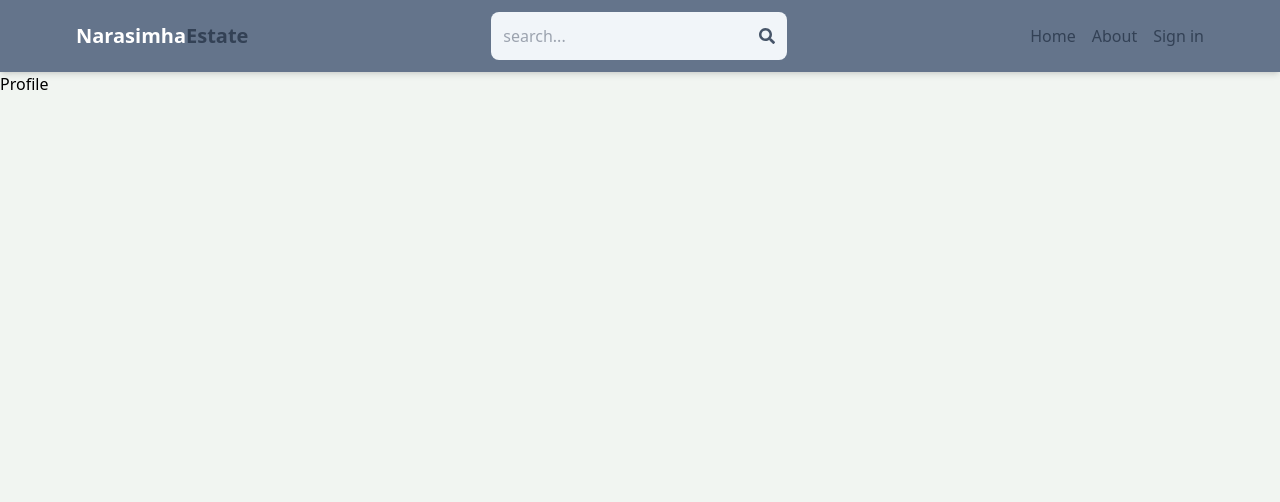
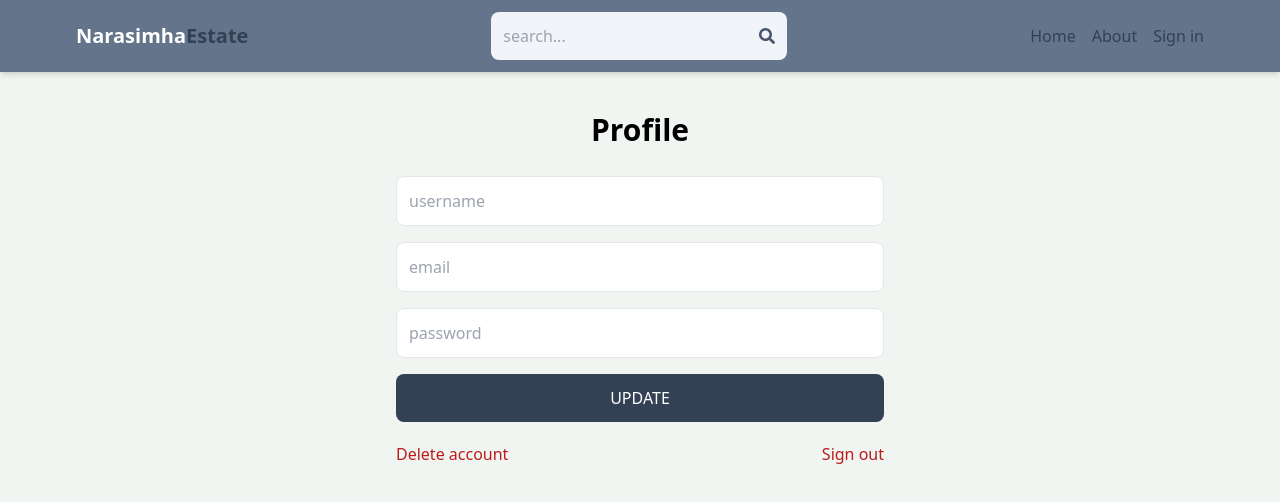
Before and after one commit to narasimhamernstack/mern-estate, a React (Vite) app in the folder client/: page /profile in a window 1280 px wide. Shown: the top 502 px of the page. Built offline with nearby package versions, Linux system fonts and the light colour scheme.

Commit message:
complete profile page ui

```diff
--- a/client/src/pages/Profile.jsx
+++ b/client/src/pages/Profile.jsx
@@ -2,8 +2,18 @@
 
 export default function Profile() {
   return (
-    <div>
-      Profile
+    <div className='p-3 max-w-lg mx-auto'>
+      <h1 className='text-3xl font-semibold text-center my-7'>Profile</h1>
+      <form className='flex flex-col gap-4'>
+       <input type="text" placeholder='username' className='border p-3 rounded-lg' id='username'/>
+       <input type="text" placeholder='email' className='border p-3 rounded-lg' id='email'/>
+       <input type="text" placeholder='password' className='border p-3 rounded-lg' id='password'/>
+       <button className='bg-slate-700 text-white rounded-lg p-3 uppercase hover:opacity-95 disabled:opacity-80'>Update</button>
+      </form>
+      <div className='flex justify-between mt-5'>
+        <span className='text-red-700 cursor-pointer'>Delete account</span>
+        <span className='text-red-700 cursor-pointer'>Sign out</span>
+      </div>
     </div>
   )
 }
--- a/client/src/pages/SignIn.jsx
+++ b/client/src/pages/SignIn.jsx
@@ -34,7 +34,7 @@
       return;
     }
     dispatch(signInSuccess(data));
-    navigate('/')
+    navigate('/profile')
     } catch (error) {
       dispatch(signInFailure(error.message));
     }
```
